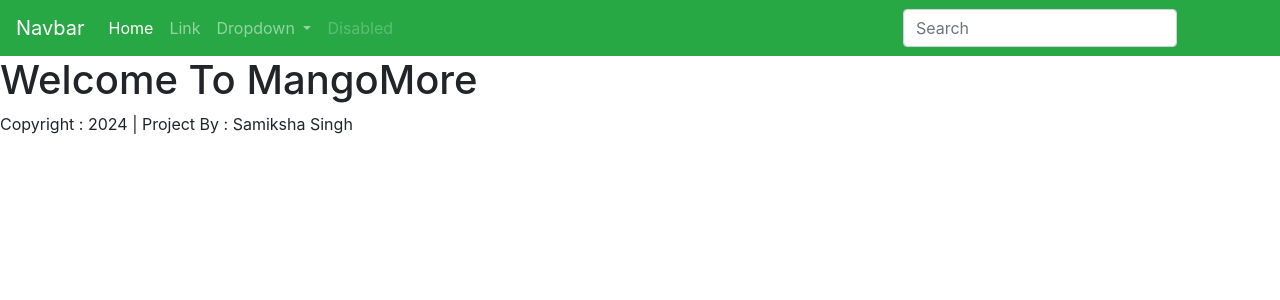
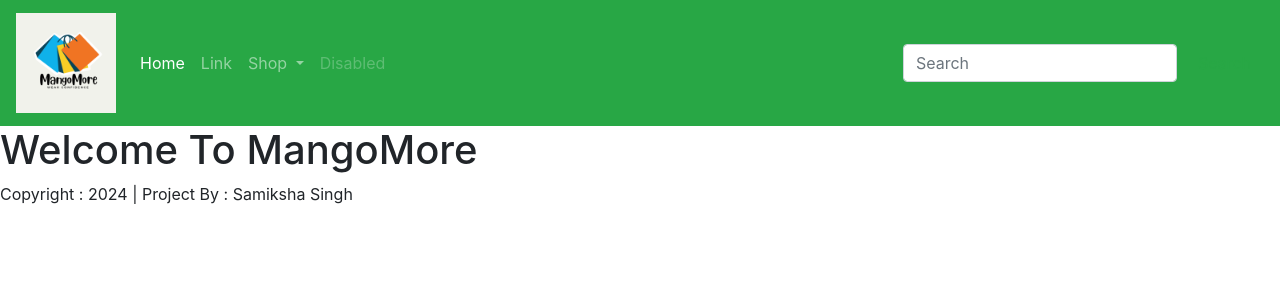
Before and after one commit to samiksha-92/mango-more-p5, a Django app: page / in a window 1280 px wide. Shown: the top 300 px of the page. Run offline with Django 3.2, Linux system fonts and the light colour scheme.

Commit message:
added logo and nav bar items

```diff
--- a/mango_more/settings.py
+++ b/mango_more/settings.py
@@ -158,6 +158,8 @@ USE_TZ = True
 # https://docs.djangoproject.com/en/3.2/howto/static-files/
 
 STATIC_URL = '/static/'
+MEDIA_URL = '/media/'
+MEDIA_ROOT = BASE_DIR/'media'
 
 # Default primary key field type
 # https://docs.djangoproject.com/en/3.2/ref/settings/#default-auto-field
--- a/templates/base.html
+++ b/templates/base.html
@@ -38,7 +38,9 @@
 
 <body>
     <nav class="navbar navbar-expand-lg navbar-dark bg-success">
-        <a class="navbar-brand" href="#">Navbar</a>
+        <a class="navbar-brand" href="#">
+            <img src="{% static 'home/images/logo/MangoMore (1).png' %}" width="100" height="100" />
+        </a>
         <button class="navbar-toggler" type="button" data-toggle="collapse" data-target="#navbarSupportedContent"
             aria-controls="navbarSupportedContent" aria-expanded="false" aria-label="Toggle navigation">
             <span class="navbar-toggler-icon"></span>
@@ -47,7 +49,7 @@
         <div class="collapse navbar-collapse" id="navbarSupportedContent">
             <ul class="navbar-nav mr-auto">
                 <li class="nav-item active">
-                    <a class="nav-link" href="#">Home <span class="sr-only">(current)</span></a>
+                    <a class="nav-link" href="/">Home <span class="sr-only">(current)</span></a>
                 </li>
                 <li class="nav-item">
                     <a class="nav-link" href="#">Link</a>
@@ -55,13 +57,14 @@
                 <li class="nav-item dropdown">
                     <a class="nav-link dropdown-toggle" href="#" role="button" data-toggle="dropdown"
                         aria-expanded="false">
-                        Dropdown
+                        Shop
                     </a>
                     <div class="dropdown-menu">
-                        <a class="dropdown-item" href="#">Action</a>
-                        <a class="dropdown-item" href="#">Another action</a>
-                        <div class="dropdown-divider"></div>
-                        <a class="dropdown-item" href="#">Something else here</a>
+                        <a class="dropdown-item" href="#">Dresses</a>
+                        <a class="dropdown-item" href="#">Blazers</a>
+                        <a class="dropdown-item" href="#">Shirts</a>
+                        <a class="dropdown-item" href="#">Watches</a>
+
                     </div>
                 </li>
                 <li class="nav-item">
```
Also changed, not shown: home/static/home/css/style.css (added), home/static/home/images/logo/MangoMore (1).png (added), home/static/home/js/script.js (added).
